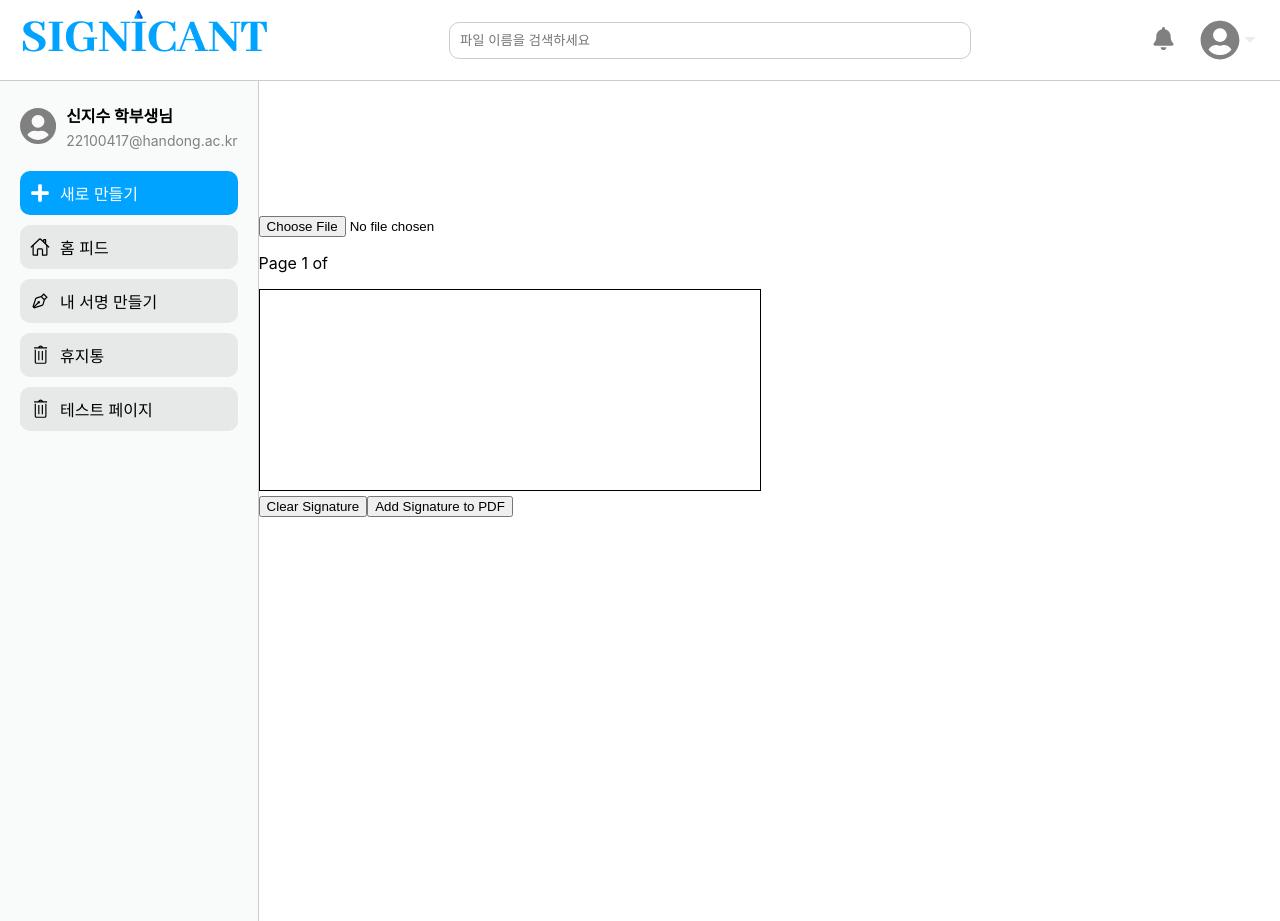
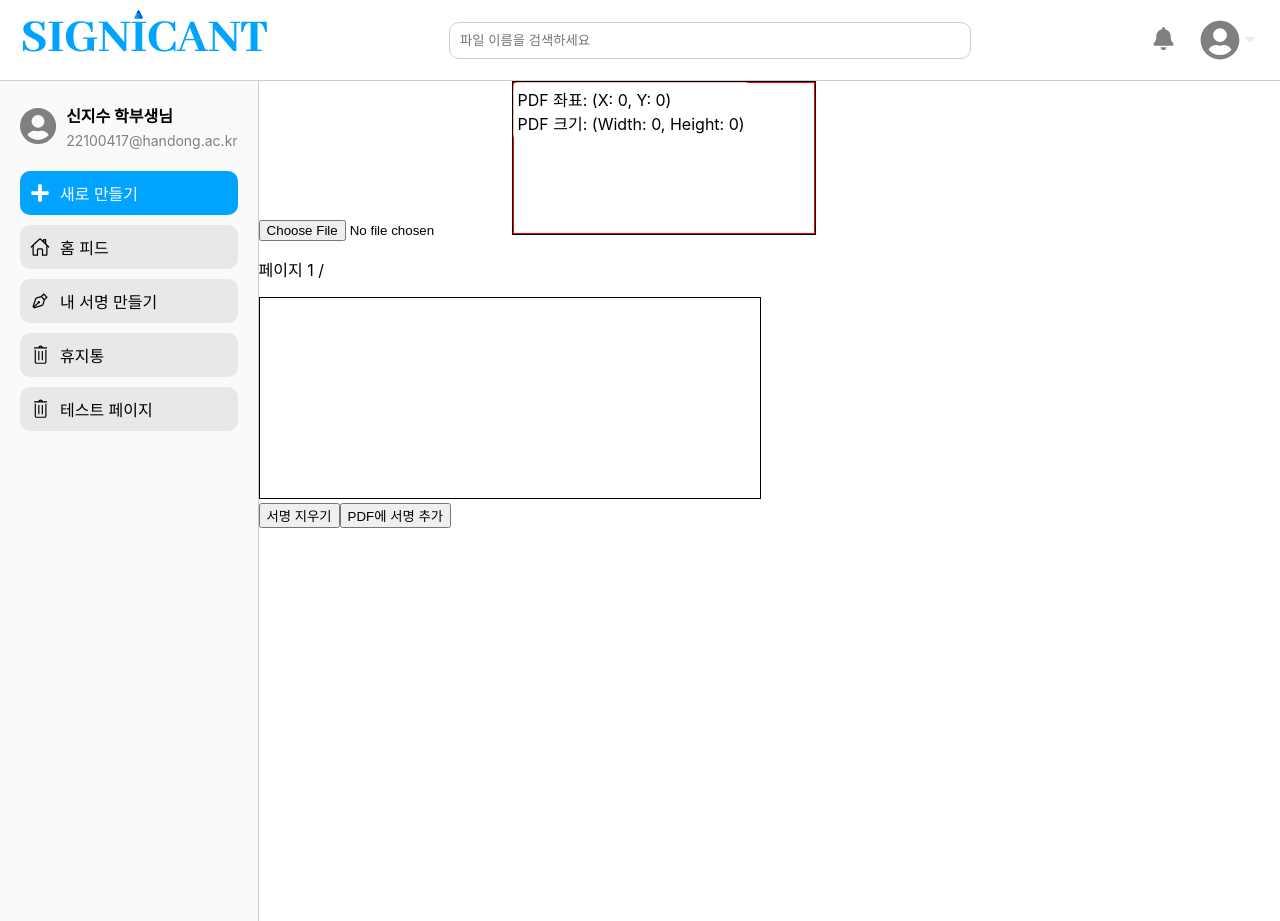
Before and after one commit to incheolWee/Sing-Front, a React (Create React App) app: page /test in a window 1280 px wide. Built offline with nearby package versions, Linux system fonts and the light colour scheme; the HTML template or start-up script is replaced by a standard one.

Commit message:
주석으로 코드 설명

```diff
--- a/src/pages/test_page/index.js
+++ b/src/pages/test_page/index.js
@@ -1,19 +1,28 @@
 import React, { useState, useRef, useEffect } from 'react';
-import { PDFDocument, rgb } from 'pdf-lib';
-import Background from '../../components/Background';
-import Header from "../../components/Header";
-import Sidebar from '../../components/SideBar';
-
+import { PDFDocument } from 'pdf-lib';
 
 const PDFSignatureApp = () => {
+    // PDF 파일 상태를 저장하기 위한 state
     const [pdfFile, setPdfFile] = useState(null);
+    // PDF 페이지 수 상태를 저장하기 위한 state
     const [numPages, setNumPages] = useState(null);
+    // 현재 페이지 번호 상태를 저장하기 위한 state
     const [pageNumber, setPageNumber] = useState(1);
+    // 서명 캔버스와 PDF 캔버스에 대한 참조
     const canvasRef = useRef(null);
     const pdfCanvasRef = useRef(null);
+    // 그리기 상태를 저장하기 위한 state
     const [isDrawing, setIsDrawing] = useState(false);
+    // 캔버스의 2D 컨텍스트를 저장하기 위한 state
     const [context, setContext] = useState(null);
+    // 클릭한 좌표를 저장하기 위한 state
+    const [clickCoordinates, setClickCoordinates] = useState(null);
+    // PDF의 좌표를 저장하기 위한 state
+    const [pdfCoordinates, setPdfCoordinates] = useState({ x: 0, y: 0 });
+    // PDF의 크기를 저장하기 위한 state
+    const [pdfSize, setPdfSize] = useState({ width: 0, height: 0 });
 
+    // pdf.js 스크립트를 동적으로 로드
     useEffect(() => {
         const script = document.createElement('script');
         script.src = 'https://cdnjs.cloudflare.com/ajax/libs/pdf.js/2.9.359/pdf.min.js';
@@ -29,6 +38,7 @@ const PDFSignatureApp = () => {
         };
     }, []);
 
+    // 캔버스 컨텍스트 초기화
     useEffect(() => {
         if (canvasRef.current) {
             const canvas = canvasRef.current;
@@ -40,6 +50,7 @@ const PDFSignatureApp = () => {
         }
     }, []);
 
+    // 파일 변경 핸들러
     const onFileChange = (event) => {
         const file = event.target.files[0];
         setPdfFile(file);
@@ -53,6 +64,7 @@ const PDFSignatureApp = () => {
         }
     };
 
+    // PDF를 로드하는 함수
     const loadPDF = (data) => {
         window.pdfjsLib.getDocument(data).promise.then(function (pdf) {
             setNumPages(pdf.numPages);
@@ -60,14 +72,15 @@ const PDFSignatureApp = () => {
         });
     };
 
+    // 특정 페이지를 렌더링하는 함수
     const renderPage = (pdf, pageNum) => {
         pdf.getPage(pageNum).then(function (page) {
-            const scale = 1.5;
-            const viewport = page.getViewport({ scale: scale });
+            const viewport = page.getViewport({ scale: 1 });
             const canvas = pdfCanvasRef.current;
             const context = canvas.getContext('2d');
             canvas.height = viewport.height;
             canvas.width = viewport.width;
+            setPdfSize({ width: viewport.width, height: viewport.height });
             const renderContext = {
                 canvasContext: context,
                 viewport: viewport
@@ -76,16 +89,19 @@ const PDFSignatureApp = () => {
         });
     };
 
+    // 그리기 시작하는 함수
     const startDrawing = (e) => {
         setIsDrawing(true);
         draw(e);
     };
 
+    // 그리기를 멈추는 함수
     const stopDrawing = () => {
         setIsDrawing(false);
         context.beginPath();
     };
 
+    // 그리기 함수
     const draw = (e) => {
         if (!isDrawing) return;
         const canvas = canvasRef.current;
@@ -99,29 +115,33 @@ const PDFSignatureApp = () => {
         context.moveTo(x, y);
     };
 
+    // 서명 지우기 함수
     const clearSignature = () => {
         const canvas = canvasRef.current;
         context.clearRect(0, 0, canvas.width, canvas.height);
     };
 
-    const addSignatureToPDF = async () => {
+    // PDF에 서명 추가 함수
+    const addSignatureToPDF = async (coordinates) => {
         if (!pdfFile || !canvasRef.current) return;
 
         const existingPdfBytes = await pdfFile.arrayBuffer();
         const pdfDoc = await PDFDocument.load(existingPdfBytes);
         const pages = pdfDoc.getPages();
-        const firstPage = pages[0];
+        const firstPage = pages[pageNumber - 1];
 
         const pngImage = canvasRef.current.toDataURL();
         const pngImageBytes = await fetch(pngImage).then((res) => res.arrayBuffer());
         const embeddedImage = await pdfDoc.embedPng(pngImageBytes);
 
-        const { width, height } = firstPage.getSize();
+        const { x, y } = coordinates;
+        const signatureWidth = 200;
+        const signatureHeight = 100;
         firstPage.drawImage(embeddedImage, {
-            x: 50,
-            y: height / 2,
-            width: 200,
-            height: 100,
+            x: x - signatureWidth / 2,
+            y: y - signatureHeight / 2,
+            width: signatureWidth,
+            height: signatureHeight,
         });
 
         const pdfBytes = await pdfDoc.save();
@@ -132,13 +152,41 @@ const PDFSignatureApp = () => {
         link.click();
     };
 
+    // PDF 클릭 이벤트 핸들러
+    const handlePDFClick = (event) => {
+        const canvas = pdfCanvasRef.current;
+        const rect = canvas.getBoundingClientRect();
+        const x = ((event.clientX - rect.left) * (pdfSize.width / rect.width)).toFixed(1);
+        const y = ((pdfSize.height - (event.clientY - rect.top) * (pdfSize.height / rect.height)).toFixed(1));
+
+        setPdfCoordinates({ x, y });
+        setClickCoordinates({ x: parseFloat(x), y: parseFloat(y) });
+    };
+
+    // 서명 추가 버튼 클릭 핸들러
+    const handleAddSignatureClick = () => {
+        if (clickCoordinates) {
+            addSignatureToPDF(clickCoordinates);
+        }
+    };
+
     return (
-
         <div>
             <input type="file" onChange={onFileChange} accept="application/pdf" />
-            <canvas ref={pdfCanvasRef} />
+            <div style={{ position: 'relative', border: '1px solid black', display: 'inline-block', overflow: 'auto' }}>
+                <canvas
+                    ref={pdfCanvasRef}
+                    onClick={handlePDFClick}
+                    style={{ border: '1px solid red', display: 'block' }}
+                />
+                <div style={{ position: 'absolute', top: 0, left: 0, padding: '5px', background: 'rgba(255, 255, 255, 0.7)', borderRadius: '5px' }}>
+                    PDF 좌표: (X: {pdfCoordinates.x}, Y: {pdfCoordinates.y})<br />
+                    PDF 크기: (Width: {pdfSize.width}, Height: {pdfSize.height})
+                </div>
+            </div>
+
             <p>
-                Page {pageNumber} of {numPages}
+                페이지 {pageNumber} / {numPages}
             </p>
             <canvas
                 ref={canvasRef}
@@ -151,10 +199,9 @@ const PDFSignatureApp = () => {
                 onMouseOut={stopDrawing}
             />
             <br />
-            <button onClick={clearSignature}>Clear Signature</button>
-            <button onClick={addSignatureToPDF}>Add Signature to PDF</button>
+            <button onClick={clearSignature}>서명 지우기</button>
+            <button onClick={handleAddSignatureClick}>PDF에 서명 추가</button>
         </div>
-
     );
 };
 
```
